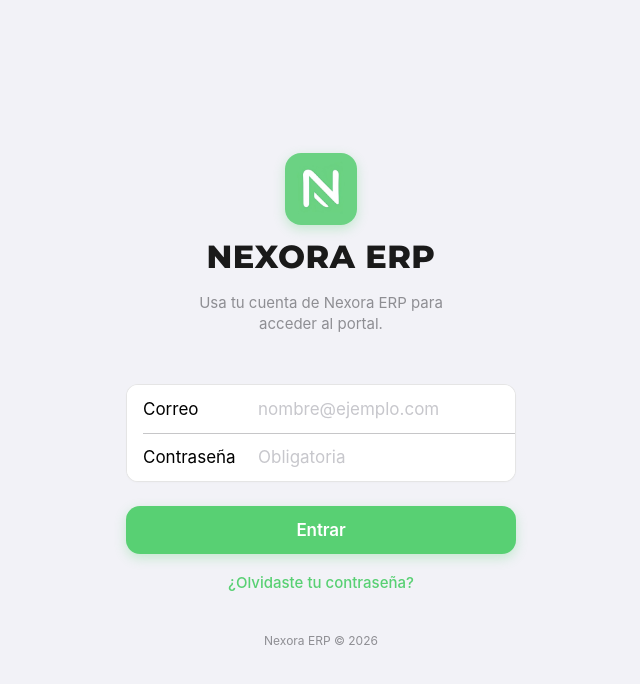
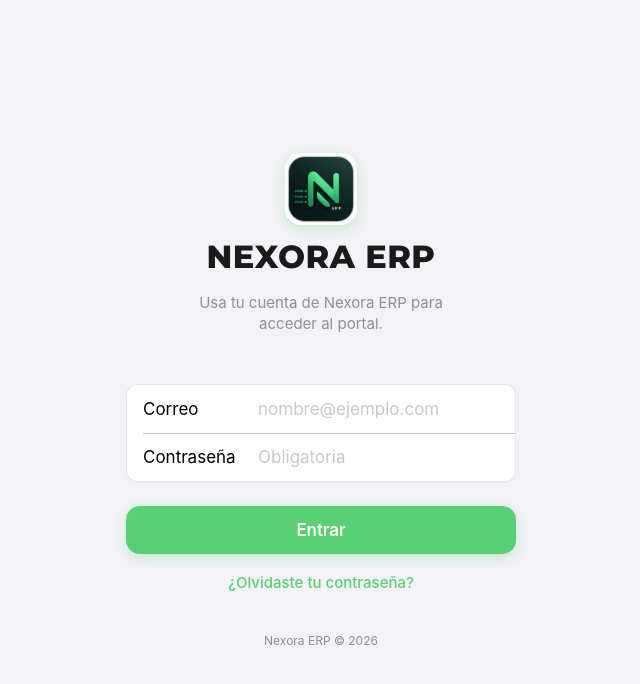
Before and after one commit to proyectosnexoralatam-gt/erp_nexora, a plain HTML site: page index.html in a window 1280 px wide. Shown: the whole page, without its empty margins (319-959 px from the left). Drawn offline with Linux system fonts and the light colour scheme.

Commit message:
Update index.html

```diff
--- a/index.html
+++ b/index.html
@@ -375,7 +375,7 @@
     <!-- Branding Nexora ERP -->
     <div class="brand-wrap">
       <!-- Ícono de imagen ERP con bordes redondeados actualizado a .png -->
-      <img src="logo.jpg" alt="Logo Nexora ERP" class="brand-logo-icon">
+      <img src="logo.erp.png" alt="Logo Nexora ERP" class="brand-logo-icon">
       <div class="brand-logo-text">NEXORA ERP</div>
       <p class="ios-subtitle" id="mainSubtitle">Usa tu cuenta de Nexora ERP para acceder al portal.</p>
     </div>
```
